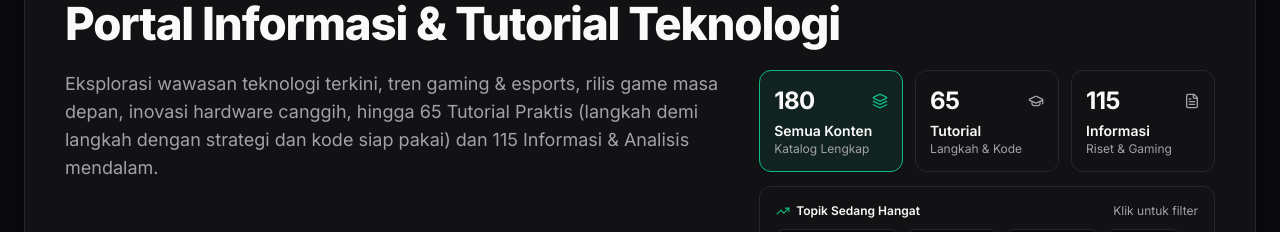
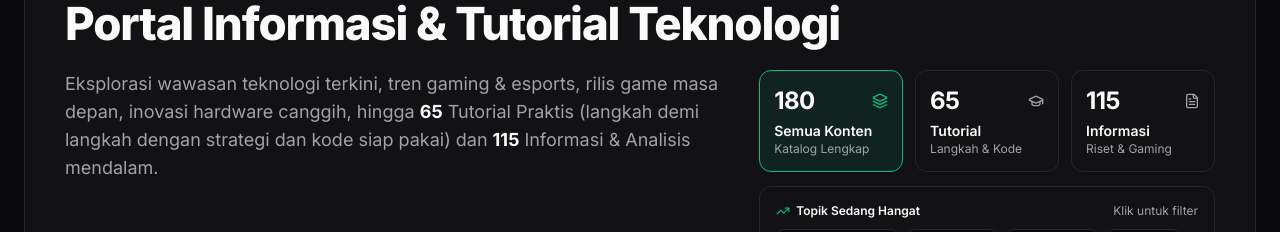
Before and after one commit to EdvanVPRoject/eninformasi-hub, a Next.js app: page / in a window 1280 px wide. Shown: the part 186-418 px from the top of the page. Built offline with nearby package versions, Linux system fonts and the light colour scheme; no server answers.

Commit message:
feat(hero): bind hero numbers dynamically to live dataset with bold white styling

```diff
--- a/app/page.tsx
+++ b/app/page.tsx
@@ -168,8 +168,8 @@ function HomeContent() {
     return filtered;
   }, [selectedCategory, selectedType, searchQuery, sortBy, lang]);
 
-  const tutorialCount = tutorialArticleCount;
-  const artikelCount = artikelArticleCount;
+  const tutorialCount = useMemo(() => articleSummaries.filter((a) => a.postType === 'tutorial').length, []);
+  const artikelCount = useMemo(() => articleSummaries.filter((a) => a.postType === 'artikel').length, []);
 
   return (
     <div className="max-w-[1880px] mx-auto px-2 sm:px-4 lg:px-6 py-8 sm:py-12">
@@ -195,9 +195,19 @@ function HomeContent() {
           {/* Left Column: Value Proposition & Feature Pills */}
           <div className="lg:col-span-7 xl:col-span-7 flex flex-col justify-between space-y-5">
             <p className="text-base sm:text-lg text-[var(--text-muted)] leading-relaxed">
-              {lang === 'en'
-                ? `Explore cutting-edge tech insights, gaming & esports strategies, upcoming blockbuster releases, hardware breakthroughs, featuring ${tutorialCount} Practical Tutorials (with copy-paste code and settings) and ${artikelCount} Deep-Dive Articles.`
-                : `Eksplorasi wawasan teknologi terkini, tren gaming & esports, rilis game masa depan, inovasi hardware canggih, hingga ${tutorialCount} Tutorial Praktis (langkah demi langkah dengan strategi dan kode siap pakai) dan ${artikelCount} Informasi & Analisis mendalam.`}
+              {lang === 'en' ? (
+                <>
+                  Explore cutting-edge tech insights, gaming &amp; esports strategies, upcoming blockbuster releases, hardware breakthroughs, featuring{' '}
+                  <span className="font-bold text-[var(--text-main)]">{tutorialCount}</span> Practical Tutorials (with copy-paste code and settings) and{' '}
+                  <span className="font-bold text-[var(--text-main)]">{artikelCount}</span> Deep-Dive Articles.
+                </>
+              ) : (
+                <>
+                  Eksplorasi wawasan teknologi terkini, tren gaming &amp; esports, rilis game masa depan, inovasi hardware canggih, hingga{' '}
+                  <span className="font-bold text-[var(--text-main)]">{tutorialCount}</span> Tutorial Praktis (langkah demi langkah dengan strategi dan kode siap pakai) dan{' '}
+                  <span className="font-bold text-[var(--text-main)]">{artikelCount}</span> Informasi &amp; Analisis mendalam.
+                </>
+              )}
             </p>
 
             <div className="pt-2 flex flex-wrap items-center gap-4 text-xs font-medium text-[var(--text-muted)] border-t border-[var(--border-color)] pt-4">
```
